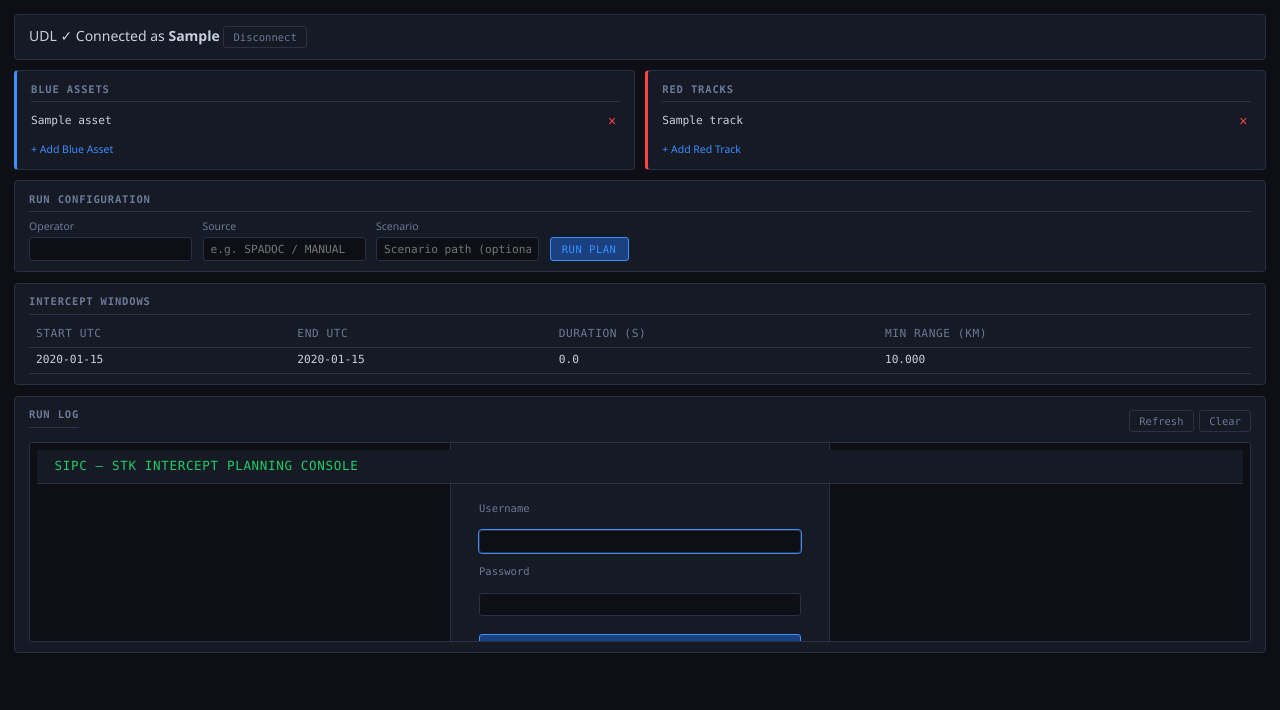
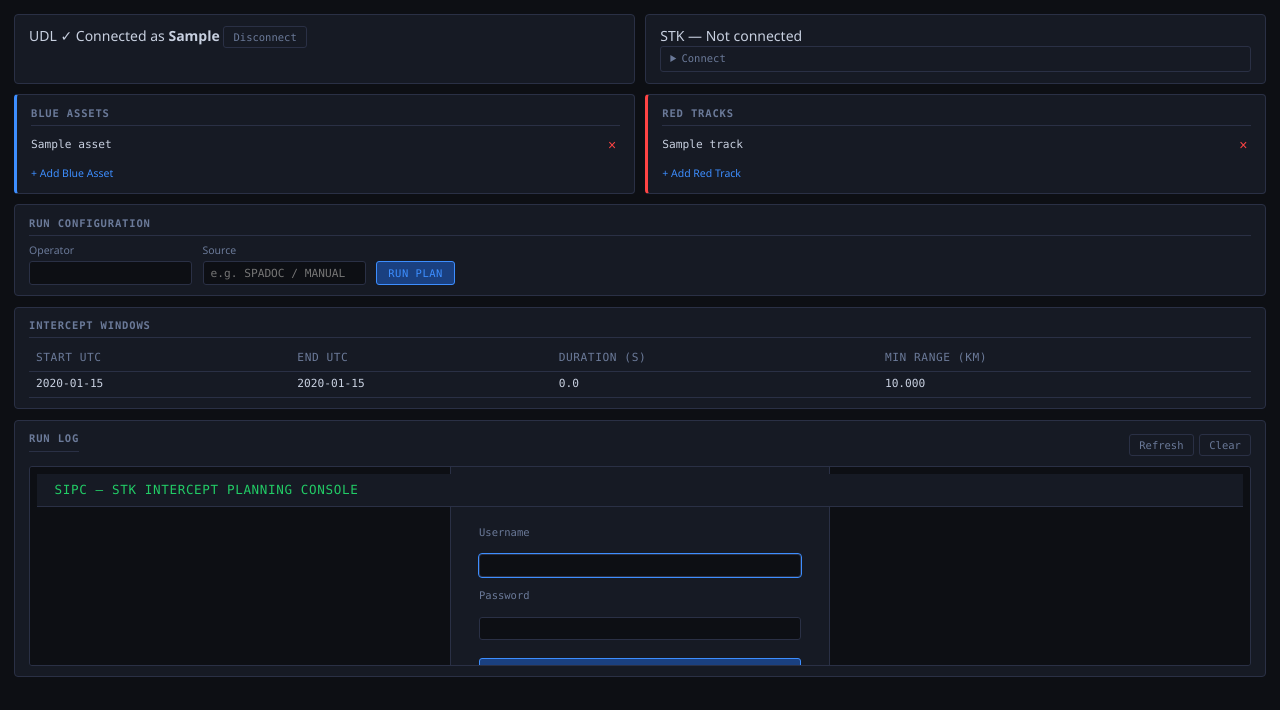
Before and after one commit to DRACO-Ash/SPECTRE, a FastAPI app: template sipc/web/templates/operator.html in a window 1280 px wide. Shown: the part 37-747 px from the top of the page. Run offline with FastAPI, Linux system fonts and the light colour scheme; the template is opened without the code that fills it: most values are stand-ins (such as "Sample title", 1, 10 or a date in 2020); some libraries are stand-ins or nearby versions.

Commit message:
fix: TLE fetch feedback + STK connection panel
- tle_fields.html: show success banner with satellite name on successful fetch
- operator.html: add name="satno" to SATNO inputs so hx-include works correctly;
  add hx-indicator on Fetch TLE buttons; split UDL and STK into side-by-side
  panels; remove orphaned scenario field from run form
- stk_status.html (new): STK connection panel mirroring UDL panel pattern —
  connect (with optional scenario path), disconnect, error states
- planning_state.py: add stk_session and stk_scenario fields to SessionState
- operator.py: add /stk/connect and /stk/disconnect routes (COM call off event
  loop); run_plan now uses state.stk_session when connected, falls back to
  FakeStkSession with a log warning when not

Co-Authored-By: Claude Sonnet 4.6 <noreply@anthropic.com>

```diff
--- a/sipc/web/planning_state.py
+++ b/sipc/web/planning_state.py
@@ -10,6 +10,8 @@ from __future__ import annotations
 import asyncio
 import logging
 from dataclasses import dataclass, field
+
+from typing import Any
 
 from sipc.domain.models import BlueAsset, InterceptWindow, RedTrack
 
@@ -39,6 +41,9 @@ class SessionState:
     # UDL credentials — held in memory for this session only, never persisted.
     udl_username: str | None = None
     udl_password: str | None = None
+    # Live STK session — None means planning runs use FakeStkSession.
+    stk_session: Any | None = None
+    stk_scenario: str = ""
 
     def append_log(self, message: str) -> None:
         """Append *message* to the session log, evicting oldest if needed."""
--- a/sipc/web/templates/operator.html
+++ b/sipc/web/templates/operator.html
@@ -12,9 +12,16 @@
 <div class="console-grid">
 
   <!-- ── UDL Connection ────────────────────────────────────────────── -->
-  <section class="panel panel-udl full-width">
+  <section class="panel panel-udl">
     <div id="udl-status">
       {% include "partials/udl_status.html" %}
+    </div>
+  </section>
+
+  <!-- ── STK Connection ────────────────────────────────────────────── -->
+  <section class="panel panel-stk">
+    <div id="stk-status">
+      {% include "partials/stk_status.html" %}
     </div>
   </section>
 
@@ -27,14 +34,15 @@
     <details class="add-form-details">
       <summary class="btn-add">+ Add Blue Asset</summary>
       <div class="satno-row">
-        <input id="blue-satno" placeholder="SATNO (e.g. 25544)" pattern="[0-9]+" inputmode="numeric" />
+        <input id="blue-satno" name="satno" placeholder="SATNO (e.g. 25544)" pattern="[0-9]+" inputmode="numeric" />
         <button type="button"
                 hx-get="/udl/tle"
                 hx-include="#blue-satno"
-                hx-vals='js:{"satno": document.getElementById("blue-satno").value}'
                 hx-target="#blue-tle-fields"
                 hx-swap="innerHTML"
+                hx-indicator="#blue-tle-indicator"
                 class="btn-secondary btn-sm">Fetch TLE</button>
+        <span id="blue-tle-indicator" class="htmx-indicator">Fetching&hellip;</span>
       </div>
       <form hx-post="/assets/blue"
             hx-target="#blue-list"
@@ -57,13 +65,15 @@
     <details class="add-form-details">
       <summary class="btn-add">+ Add Red Track</summary>
       <div class="satno-row">
-        <input id="red-satno" placeholder="SATNO (e.g. 25544)" pattern="[0-9]+" inputmode="numeric" />
+        <input id="red-satno" name="satno" placeholder="SATNO (e.g. 25544)" pattern="[0-9]+" inputmode="numeric" />
         <button type="button"
                 hx-get="/udl/tle"
-                hx-vals='js:{"satno": document.getElementById("red-satno").value}'
+                hx-include="#red-satno"
                 hx-target="#red-tle-fields"
                 hx-swap="innerHTML"
+                hx-indicator="#red-tle-indicator"
                 class="btn-secondary btn-sm">Fetch TLE</button>
+        <span id="red-tle-indicator" class="htmx-indicator">Fetching&hellip;</span>
       </div>
       <form hx-post="/assets/red"
             hx-target="#red-list"
@@ -90,9 +100,6 @@
       </label>
       <label>Source
         <input name="source" placeholder="e.g. SPADOC / MANUAL" required />
-      </label>
-      <label>Scenario
-        <input name="scenario" placeholder="Scenario path (optional)" />
       </label>
       <div class="run-actions">
         <button type="submit" class="btn-primary">Run Plan</button>
--- /dev/null
+++ b/sipc/web/templates/partials/stk_status.html
@@ -0,0 +1,37 @@
+{% if error %}
+<div class="stk-state stk-error">
+  <span class="stk-label">STK &#9888; {{ error }}</span>
+  <details class="stk-connect-wrap">
+    <summary class="btn-secondary btn-sm">Retry</summary>
+    <form hx-post="/stk/connect"
+          hx-target="#stk-status"
+          hx-swap="innerHTML"
+          class="stk-connect-form">
+      <input name="scenario_path" placeholder="Scenario path (optional — leave blank to attach)" />
+      <button type="submit" class="btn-primary btn-sm">Connect</button>
+    </form>
+  </details>
+</div>
+{% elif stk_connected %}
+<div class="stk-state stk-connected">
+  <span class="stk-label">STK &#10003; Connected{% if stk_scenario %} &mdash; <em>{{ stk_scenario }}</em>{% else %} &mdash; attached to running instance{% endif %}</span>
+  <button class="btn-secondary btn-sm"
+          hx-post="/stk/disconnect"
+          hx-target="#stk-status"
+          hx-swap="innerHTML">Disconnect</button>
+</div>
+{% else %}
+<div class="stk-state stk-disconnected">
+  <span class="stk-label">STK &mdash; Not connected</span>
+  <details class="stk-connect-wrap">
+    <summary class="btn-secondary btn-sm">Connect</summary>
+    <form hx-post="/stk/connect"
+          hx-target="#stk-status"
+          hx-swap="innerHTML"
+          class="stk-connect-form">
+      <input name="scenario_path" placeholder="Scenario path (optional — leave blank to attach)" />
+      <button type="submit" class="btn-primary btn-sm">Connect</button>
+    </form>
+  </details>
+</div>
+{% endif %}
--- a/sipc/web/templates/partials/tle_fields.html
+++ b/sipc/web/templates/partials/tle_fields.html
@@ -1,3 +1,6 @@
+{% if name %}
+<p class="field-success">&#10003; TLE loaded: <strong>{{ name }}</strong></p>
+{% endif %}
 {% if error %}
 <p class="field-error">{{ error }}</p>
 {% endif %}
```
Also changed, not shown: sipc/web/routes/operator.py (+89 -1 lines).
